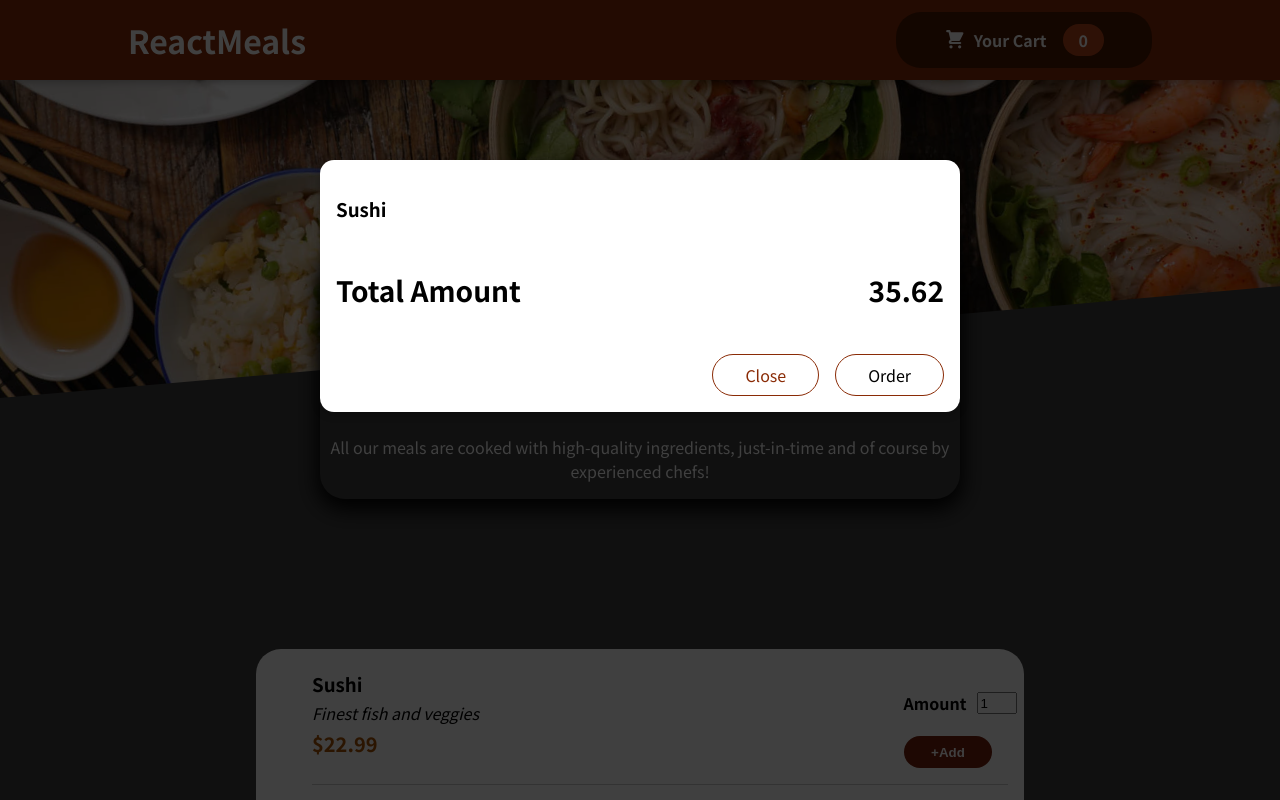
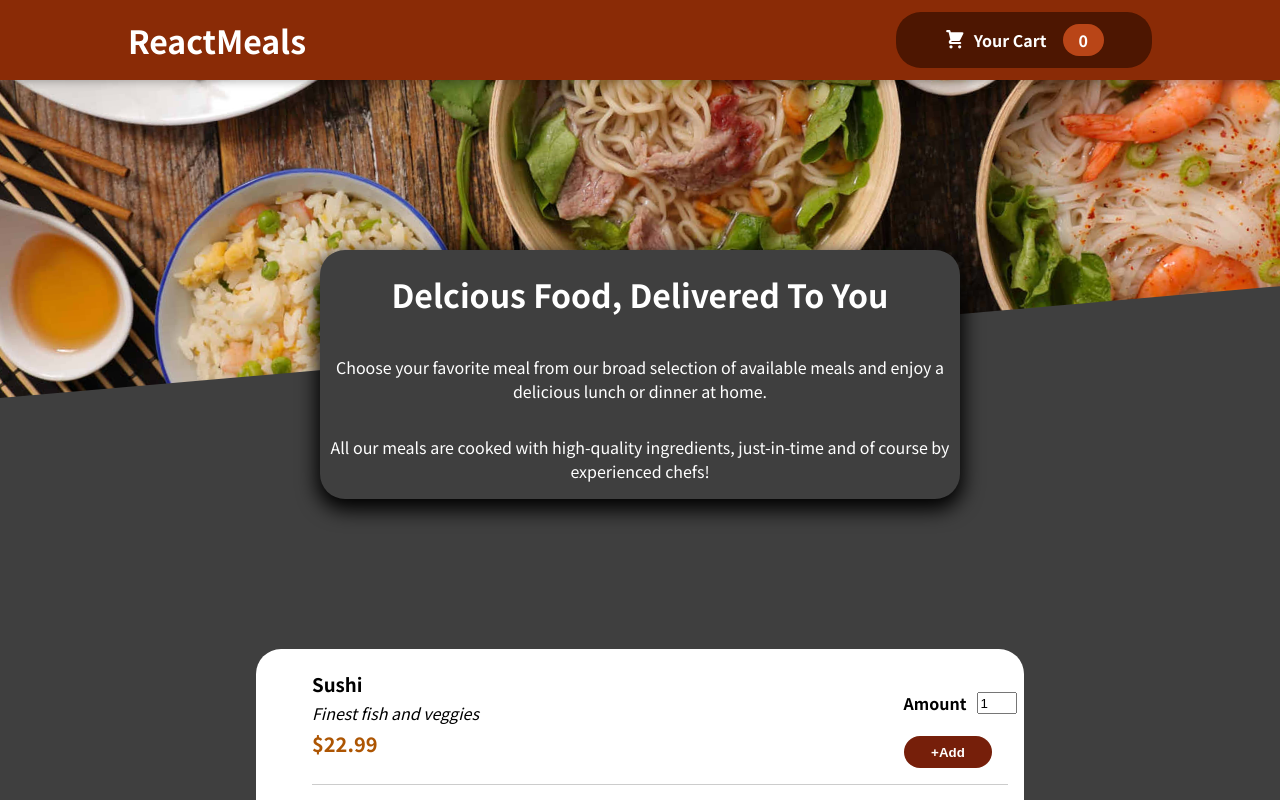
Before and after one commit to MayankTiwari9/Restaurant-App-React, a React (Create React App) app: page / in a window 1280 px wide. Shown: the top 800 px of the page. Built offline with nearby package versions, Linux system fonts and the light colour scheme.

Commit message:
Cart Open Close Completed

```diff
--- a/src/App.js
+++ b/src/App.js
@@ -1,13 +1,16 @@
+import { useState } from "react";
 import Cart from "./Components/Cart/Cart";
 import Header from "./Components/Layout/Header";
 import MealList from "./Components/Meals/MealList";
 import Summary from "./Components/UI/Summary";
 
 function App() {
+  const [cartOpen, setCartOpen] = useState(false);
+
   return (
     <>
-      <Cart />
-      <Header />
+      {cartOpen && <Cart setCartOpen={setCartOpen}/>}
+      <Header setCartOpen={setCartOpen}/>
       <Summary />
       <MealList />
     </>
--- a/src/Components/Cart/Cart.css
+++ b/src/Components/Cart/Cart.css
@@ -16,7 +16,9 @@
 }
 
 .actions {
+  display: flex;
   text-align: right;
+  justify-content: flex-end;
 }
 
 .actions button {
--- a/src/Components/Cart/Cart.js
+++ b/src/Components/Cart/Cart.js
@@ -2,8 +2,11 @@ import React from "react";
 import Modal from "../UI/Modal";
 import "./Cart.css";
 
-const Cart = () => {
+const Cart = (props) => {
   const cartItems = [{ id: "1", name: "Sushi", totalAmount: 35.62 }];
+  const onCartHandler = () => {
+    props.setCartOpen(false);
+  };
 
   return (
     <Modal>
@@ -16,8 +19,10 @@ const Cart = () => {
               <h3>{item.totalAmount}</h3>
             </div>
             <div className="actions">
-              <button className="button--alt">Close</button>
-              <button className=".button">Order</button>
+              <button onClick={onCartHandler} className="button--alt">
+                Close
+              </button>
+              <button className="button">Order</button>
             </div>
           </div>
         );
--- a/src/Components/Layout/CartButton.js
+++ b/src/Components/Layout/CartButton.js
@@ -2,9 +2,9 @@ import React from 'react'
 import "./CartButton.css";
 import CartIcon from './CartIcon'
 
-const CartButton = () => {
+const CartButton = (props) => {
   return (
-    <button className='button'>
+    <button onClick={props.onClick} className='button'>
       <span className='icon'>
         <CartIcon/>
       </span>
--- a/src/Components/Layout/Header.js
+++ b/src/Components/Layout/Header.js
@@ -3,12 +3,17 @@ import "./Header.css";
 import backgroundImage from "../../assets/background.jpg"
 import CartButton from './CartButton';
 
-const Header = () => {
+const Header = (props) => {
+  const oncCartOpenHandler = () => {
+    props.setCartOpen(true);
+    console.log("CLICKING");
+  }
+
   return (
     <>
     <header className="header">
       <h1>ReactMeals</h1>
-      <CartButton/>
+      <CartButton onClick={oncCartOpenHandler}/>
     </header>
     <div className="main-image">
       <img src={backgroundImage} alt='background' />
```
Lines whose indentation alone changed are shown as unchanged.
